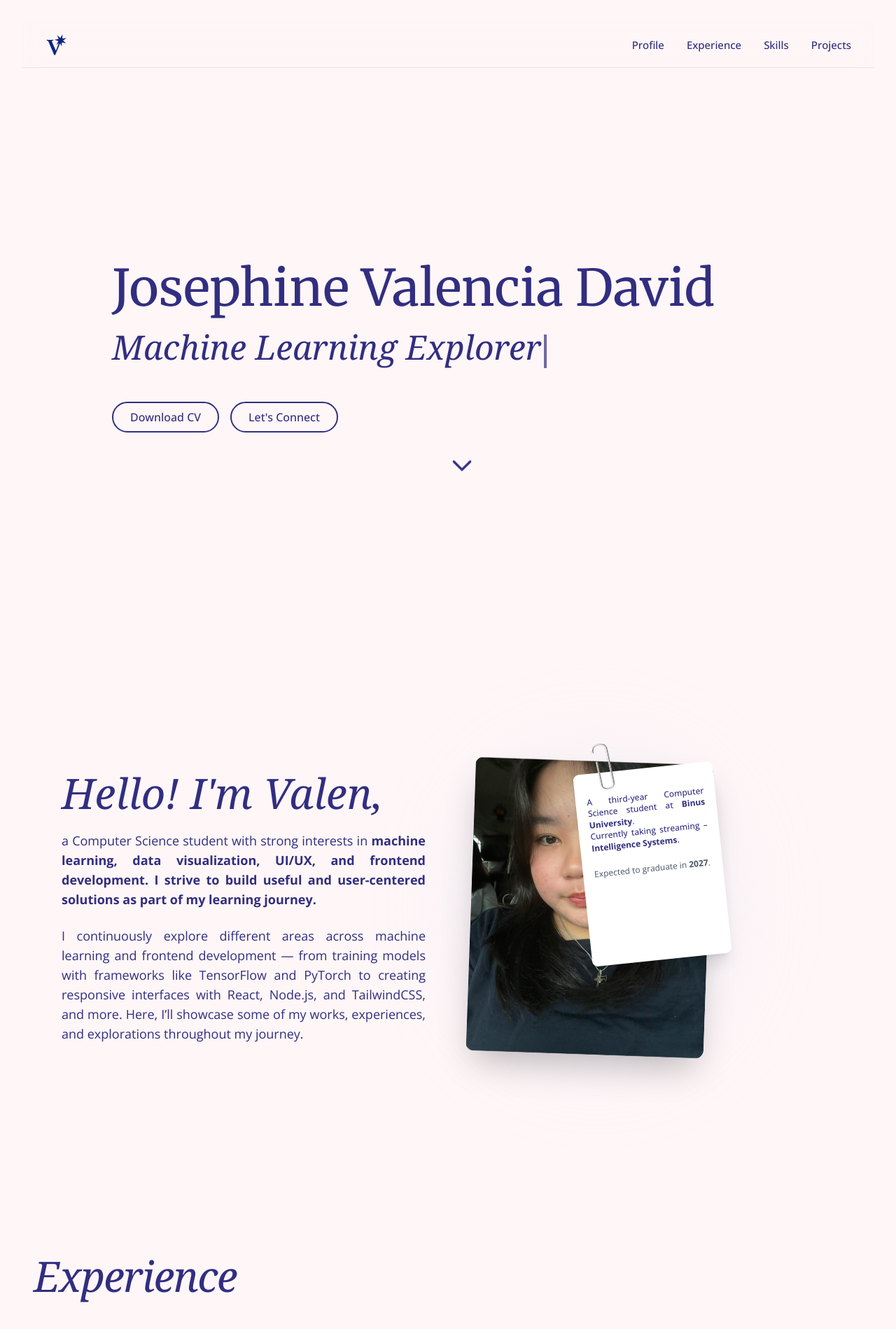
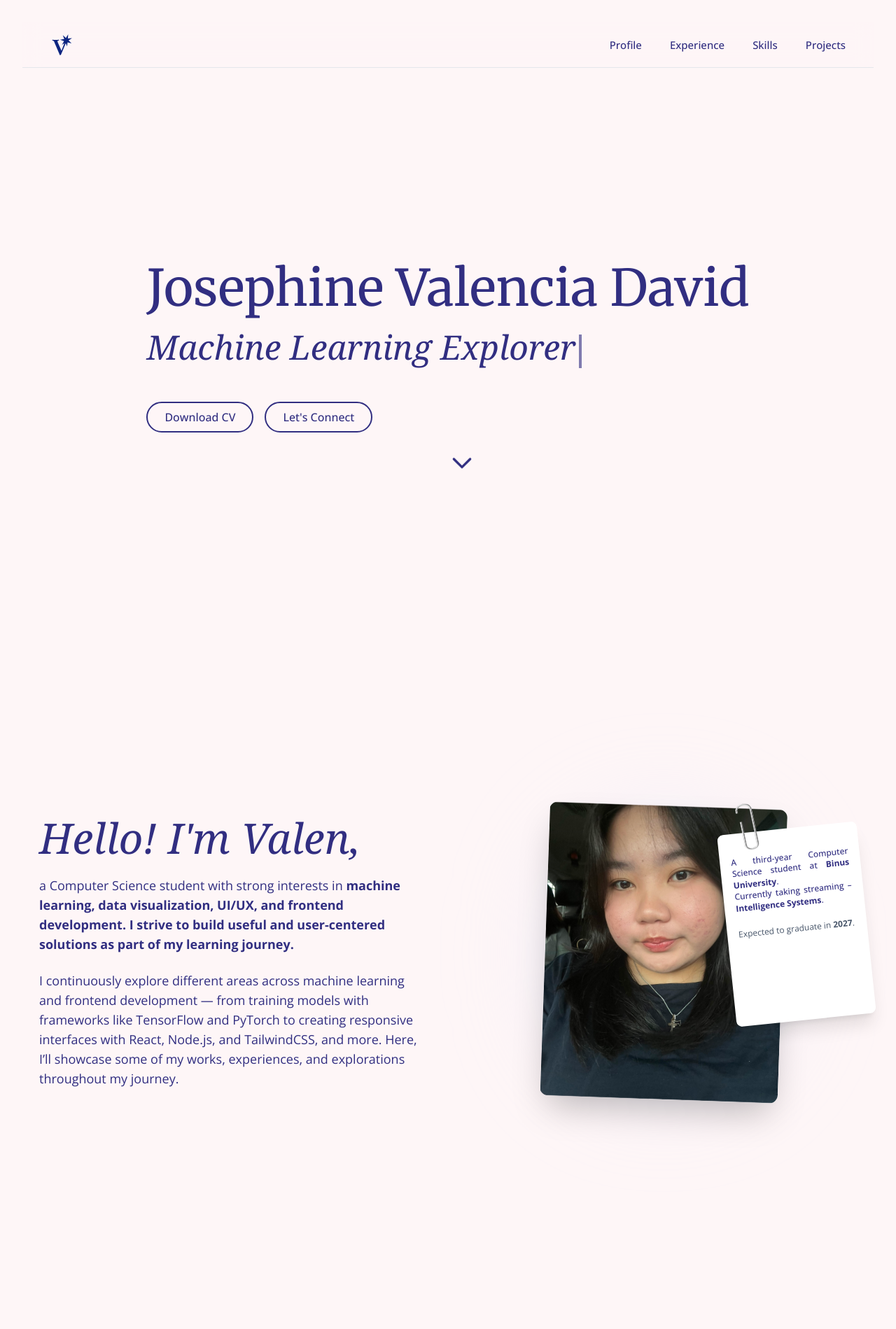
Before and after one commit to lenmonade/VPortfolio, a React (Vite) app: page / in a window 1280 px wide. Shown: the top 1899 px of the page at 70% size. Built offline with nearby package versions, Linux system fonts and the light colour scheme; grey boxes are pictures that could not be loaded.

Commit message:
fix footer

```diff
--- a/src/App.jsx
+++ b/src/App.jsx
@@ -9,31 +9,41 @@ import Skills from './components/Skills'
 import Projects from './components/Projects'
 import Footer from './components/Footer'
 
-
 function App() {
   const [count, setCount] = useState(0)
 
   return (
     <>
-    <main>
+      <main className="flex flex-col items-center w-full">
+        {/* Navbar */}
         <Navbar />
-      <section className=" flex items-left left">
-        <div className="flex items-start gap-8">
+
+        {/* Hero Section */}
+        <section className="flex justify-center items-center min-h-screen w-full">
           <Hero />
-        </div>
         </section>
-      <section className=" flex items-center justify-center">
+
+        {/* Profile Section */}
+        <section className="flex justify-center items-center w-full py-16">
           <Profile />
         </section>
-      <section className=" flex items-center justify-center">
+
+        {/* Experience Section */}
+        <section className="flex justify-center items-center w-full py-16">
           <Experience />
         </section>
-      <section className=" flex items-center justify-center">
+
+        {/* Skills Section */}
+        <section className="flex justify-center items-center w-full py-16">
           <Skills />
         </section>
-      <section className=" flex items-center justify-center">
+
+        {/* Projects Section */}
+        <section className="flex justify-center items-center w-full py-16">
           <Projects />
         </section>
+
+        {/* Footer */}
         <Footer />
       </main>
     </>
--- a/src/components/Footer.jsx
+++ b/src/components/Footer.jsx
@@ -1,37 +1,39 @@
-import React from "react"
+import React from "react";
 
 export default function Footer() {
   return (
-    <footer id="contact" className="mt-16 border-t border-gray-200">
-      <div className="mx-auto max-w-6xl px-4 py-8
-        flex flex-col sm:flex-row
-        items-center justify-between
-        space-y-4 sm:space-y-0
-        text-gray-600"
+    <footer
+      id="contact"
+      className="w-full bg-[#FEF6F7] border-t border-gray-200 mt-16 py-6"
+    >
+      <div
+        className="w-full max-w-7xl mx-auto px-6
+                   flex flex-col sm:flex-row items-center justify-between
+                   gap-3 text-gray-600 text-sm"
       >
-        {/* FIX: Terapkan warna teks dasar (text-gray-600) pada div luar */}
-        <p className="text-sm order-2 sm:order-1 text-center sm:text-left">
-          © 2025 Valencia David. All rights reserved.
+        {/* Left: Copyright */}
+        <p className="text-center sm:text-left">
+          © 2025 <span className="font-medium text-gray-800">Valencia David</span>. All rights reserved.
         </p>
-        <div className="flex items-center gap-3 order-1 sm:order-2">
+
+        {/* Right: Links */}
+        <div className="flex items-center gap-4">
           <a
             href="https://www.linkedin.com/in/josephine-valencia-david/"
             target="_blank"
             rel="noopener noreferrer"
-            // FIX: Ganti text-gray-600 default (dari parent) dengan text-indigo-900
-            className="underline underline-offset-4 text-sm transition-colors duration-200 text-indigo-900 hover:text-indigo-800"
+            className="underline underline-offset-4 text-indigo-900 hover:text-indigo-700 transition-colors duration-200"
           >
             LinkedIn
           </a>
           <a
             href="mailto:josephinevalenciad@gmail.com"
-            // FIX: Ganti text-gray-600 default (dari parent) dengan text-indigo-900
-            className="underline underline-offset-4 text-sm transition-colors duration-200 text-indigo-900 hover:text-indigo-800"
+            className="underline underline-offset-4 text-indigo-900 hover:text-indigo-700 transition-colors duration-200"
           >
             Email
           </a>
         </div>
       </div>
     </footer>
-  )
+  );
 }
--- a/src/components/Navbar.jsx
+++ b/src/components/Navbar.jsx
@@ -1,4 +1,4 @@
-import React, { useState } from "react"; // 1. Import useState
+import React, { useState } from "react";
 import { motion } from "framer-motion";
 
 const navItems = [
@@ -6,27 +6,22 @@ const navItems = [
   { href: "#experience", label: "Experience" },
   { href: "#skills", label: "Skills" },
   { href: "#projects", label: "Projects" },
-  // { href: "#contact", label: "Contact" },
 ];
 
-// Hamburger Icon
 const MenuIcon = (
-  <svg className="w-6 h-6" fill="none" stroke="currentColor" viewBox="0 0 24 24" xmlns="http://www.w3.org/2000/svg">
+  <svg className="w-6 h-6" fill="none" stroke="currentColor" viewBox="0 0 24 24">
     <path strokeLinecap="round" strokeLinejoin="round" strokeWidth={2} d="M4 6h16M4 12h16M4 18h16" />
   </svg>
 );
 
-// Close Icon (X)
 const CloseIcon = (
-  <svg className="w-6 h-6" fill="none" stroke="currentColor" viewBox="0 0 24 24" xmlns="http://www.w3.org/2000/svg">
+  <svg className="w-6 h-6" fill="none" stroke="currentColor" viewBox="0 0 24 24">
     <path strokeLinecap="round" strokeLinejoin="round" strokeWidth={2} d="M6 18L18 6M6 6l12 12" />
   </svg>
 );
 
-
 function Navbar() {
-  const [isMenuOpen, setIsMenuOpen] = useState(false); // 2. State for mobile menu
-
+  const [isMenuOpen, setIsMenuOpen] = useState(false);
   const toggleMenu = () => setIsMenuOpen(!isMenuOpen);
 
   return (
@@ -34,66 +29,55 @@ function Navbar() {
       initial={{ y: -80, opacity: 0 }}
       animate={{ y: 0, opacity: 1 }}
       transition={{ duration: 0.6, ease: "easeOut" }}
-      className="sticky top-0 z-30 bg-[#FEF6F7]/90 backdrop-blur-md border-b border-gray-200"
+      className="sticky top-0 z-40 bg-[#FEF6F7]/90 backdrop-blur-md border-b border-gray-200 w-full"
     >
-
-      {/* Container for content - Ensures correct padding on mobile/desktop */}
-      <div className="max-w-7xl mx-auto px-4 sm:px-6 lg:px-8">
-        <div className="w-full flex items-center justify-between py-3 md:py-4">
-          {/* PERBAIKAN: Mengurangi py-4 menjadi py-3 di mobile/default untuk menghemat ruang vertikal */}
+      {/* Full width container */}
+      <div className="w-full flex items-center justify-between h-16 px-6 sm:px-10">
 
         {/* Logo */}
-          <div className="flex items-center gap-2">
-            <img
-              src="/logo.svg"
-              alt="Logo"
-              className="w-8 h-8 object-contain"
-            />
-          </div>
+        <a href="#" className="flex items-center gap-2">
+          <img src="/logo.svg" alt="Logo" className="w-8 h-8 object-contain" />
+        </a>
 
-          {/* Desktop Nav Items (Visible on md and larger) */}
-          <nav className="hidden md:flex items-center gap-8 text-[15px] font-medium">
+        {/* Desktop Menu */}
+        <nav className="hidden md:flex items-center gap-10 text-[15px] font-medium">
           {navItems.map((it) => (
             <a
               key={it.href}
               href={it.href}
-                className="relative text-indigo-900 hover:text-indigo-600 transition-colors duration-300"
+              className="text-indigo-900 hover:text-indigo-600 transition-colors duration-300"
             >
               {it.label}
             </a>
           ))}
         </nav>
 
-          {/* Mobile Menu Button (Visible on small screens) */}
+        {/* Mobile Menu Toggle */}
         <button
           onClick={toggleMenu}
           className="md:hidden text-indigo-900 focus:outline-none"
           aria-expanded={isMenuOpen}
-            aria-label="Toggle menu"
         >
           {isMenuOpen ? CloseIcon : MenuIcon}
         </button>
-
-        </div>
       </div>
 
-      {/* Mobile Menu Drawer (Conditionally rendered) */}
+      {/* Mobile Dropdown */}
       {isMenuOpen && (
         <motion.div
           initial={{ opacity: 0, height: 0 }}
           animate={{ opacity: 1, height: "auto" }}
           exit={{ opacity: 0, height: 0 }}
           transition={{ duration: 0.3 }}
-          // PERBAIKAN: Menambahkan h-screen dan overflow-y-auto untuk mengatasi mode landscape
-          className="md:hidden bg-[#FEF6F7] border-t border-gray-200 h-screen overflow-y-auto absolute w-full top-[50px] sm:top-[60px]"
+          className="md:hidden bg-[#FEF6F7] border-t border-gray-200 fixed w-full top-16 h-[calc(100vh-4rem)] overflow-y-auto"
         >
-          <nav className="flex flex-col space-y-2 px-4 pb-4 pt-2">
+          <nav className="flex flex-col space-y-1 px-4 pb-4 pt-2">
             {navItems.map((it) => (
               <a
                 key={it.href}
                 href={it.href}
-                onClick={toggleMenu} // Close menu when an item is clicked
-                className="block py-2 px-3 text-base font-medium text-indigo-900 hover:bg-indigo-50 hover:text-indigo-600 rounded-md transition-colors duration-200"
+                onClick={toggleMenu}
+                className="block py-3 px-3 text-lg font-semibold text-indigo-900 hover:bg-indigo-100/50 hover:text-indigo-700 rounded-lg transition-colors duration-200"
               >
                 {it.label}
               </a>
@@ -101,7 +85,6 @@ function Navbar() {
           </nav>
         </motion.div>
       )}
-
     </motion.header>
   );
 }
--- a/src/components/Profile.jsx
+++ b/src/components/Profile.jsx
@@ -4,19 +4,26 @@ function Profile() {
   return (
     <section
       id="profile"
-      // FIX: Menggunakan pt-24 (untuk kompensasi navbar) dan min-h-screen (untuk layar penuh)
-      className="mx-auto max-w-6xl px-6 pt-24 pb-12 md:py-20 min-h-screen flex items-center"
+      // Using pt-24 (for navbar compensation) and min-h-screen for full-screen height
+      // Increased max-width for better alignment on large screens
+      className="mx-auto max-w-7xl px-6 pt-24 pb-12 md:py-20 min-h-screen flex items-center"
     >
+      {/* Container for the two main columns */}
       <div className="flex flex-col md:flex-row items-center justify-between gap-10 md:gap-16 w-full">
-        {/* Left: Text */}
-        <div className="md:w-1/2 space-y-4 md:space-y-6 text-center md:text-justify">
-          <h1 className="font-serif italic text-5xl sm:text-6xl text-indigo-900">Hello! I'm Valen,</h1>
-          <p className="text-base sm:text-lg leading-relaxed  text-indigo-900">
+
+        {/* Left: Text - Remains mostly the same, good responsiveness */}
+        <div className="md:w-1/2 space-y-4 md:space-y-6 text-center md:text-left"> {/* Changed md:text-justify to md:text-left for better readability */}
+          <h1 className="font-serif italic text-5xl sm:text-6xl text-indigo-900">
+            Hello! I'm Valen,
+          </h1>
+          <p className="text-base sm:text-lg leading-relaxed text-indigo-900">
             a Computer Science student with strong interests in{" "}
             <span className="font-semibold text-indigo-900">
               machine learning, data visualization, UI/UX, and frontend development.
             </span>{" "}
-            <span className="font-semibold">I strive to build useful and user-centered solutions as part of my learning journey.</span>{" "}
+            <span className="font-semibold">
+              I strive to build useful and user-centered solutions as part of my learning journey.
+            </span>{" "}
           </p>
           <p className="text-base sm:text-lg leading-relaxed text-indigo-900">
             I continuously explore different areas across machine learning and frontend development — from training
@@ -26,11 +33,16 @@ function Profile() {
           </p>
         </div>
 
-        {/* Right: Portrait + Note */}
-        <div className="md:w-1/2 relative flex justify-center md:justify-start items-center w-full mt-8 md:mt-0">
+        {/* --- */}
 
-          {/* Photo wrapper for tilt + shadow */}
-          <div className="relative">
+        {/* Right: Portrait + Note - Focused on centered mobile layout */}
+        <div className="md:w-1/2 relative flex justify-center w-full mt-8 md:mt-0">
+
+          {/* Photo wrapper for tilt + shadow + relative positioning for the Note Card */}
+          {/* Added an extra div to control the max width on mobile so the note card is always visible */}
+          <div className="relative max-w-sm">
+
+            {/* Profile Photo */}
             <img
               src="/FOTOValen.png"
               alt="Valen"
@@ -38,10 +50,13 @@ function Profile() {
             />
 
             {/* Note Card */}
+            {/* FIX: Adjusted positioning. On mobile (default), it's relatively close to the image. */}
+            {/* On medium/desktop (md:), it moves further to the right using negative margins/absolute position. */}
             <div
-              className="absolute bg-white p-4 w-[160px] h-[220px] sm:w-[200px] sm:h-[275px] rounded-lg shadow-xl -rotate-6 z-20 transition-transform duration-500 hover:-rotate-12"
-
-              style={{ top: '10px', right: '-20px' }}
+              className="absolute bg-white p-4 w-[160px] h-[220px] sm:w-[200px] sm:h-[275px] rounded-lg shadow-xl -rotate-6 z-20
+                         transition-transform duration-500 hover:-rotate-12
+                         -top-4 right-[-10px] sm:right-[-20px]
+                         md:top-8 md:right-[-100px] lg:right-[-120px]" // Adjusted desktop position
             >
               <img
                 src="/clip.png"
@@ -51,27 +66,25 @@ function Profile() {
               <div className="space-y-1">
                 <p className="text-xs leading-snug text-indigo-900 font-medium italic text-justify">
                   <br />
-                  A third-year Computer Science student at <span className="font-semibold">Binus University</span>.<br/>
-                  Currently taking streaming – <span className="font-semibold">Intelligence Systems</span>.
+                  A third-year Computer Science student at{" "}
+                  <span className="font-semibold">Binus University</span>.<br />
+                  Currently taking streaming –{" "}
+                  <span className="font-semibold">Intelligence Systems</span>.
                   <br />
                   <br />
                 </p>
-                <p className="text-2xs sm:text-xs text-slate-600 mt-1 text-justify">Expected to graduate in <span className="font-semibold">2027</span>.</p>
+                <p className="text-2xs sm:text-xs text-slate-600 mt-1 text-justify">
+                  Expected to graduate in <span className="font-semibold">2027</span>.
+                </p>
               </div>
             </div>
+
           </div>
 
           {/* Soft background glow behind image */}
           <div className="absolute w-[280px] h-[350px] md:w-[360px] md:h-[420px] bg-indigo-100/30 rounded-full blur-3xl -z-10"></div>
 
-          <style jsx>{`
-            @media (min-width: 768px) {
-              .md\\:justify-start > .relative > div:nth-child(2) {
-                top: 20px !important;
-                right: -120px !important;
-              }
-            }
-          `}</style>
+          {/* Removed the custom <style jsx> block as the positioning is now handled by Tailwind classes */}
         </div>
       </div>
     </section>
--- a/src/components/Projects.jsx
+++ b/src/components/Projects.jsx
@@ -66,9 +66,8 @@ function Projects() {
   const [activeIndex, setActiveIndex] = useState(0);
 
   // Class names for card widths
-  // ADJUSTED: Mengubah w-[80vw] menjadi w-[90vw] untuk membuat card sedikit lebih besar di mobile,
-  // memberikan kesan lebih 'penuh'.
-  const CARD_WIDTH_CLASSES = 'w-[90vw] sm:w-[50vw] md:w-[350px] lg:w-[400px]';
+  // FIX 1: Mengubah sm:w-[50vw] menjadi sm:w-[48vw] untuk menghindari konflik scroll-snap
+  const CARD_WIDTH_CLASSES = 'w-[90vw] sm:w-[48vw] md:w-[350px] lg:w-[400px]';
 
   // --- Fungsi yang Disempurnakan untuk Scroll ke Kartu Tertentu ---
   const scrollToCard = (index) => {
@@ -270,8 +269,9 @@ function Projects() {
               // PADDING INTERNAL KARTU: Meningkatkan padding internal dari p-4 sm:p-6 menjadi p-6 sm:p-8
               className={`flex-shrink-0 ${CARD_WIDTH_CLASSES} border p-6 sm:p-8 bg-white dark:bg-[#17266A] rounded-2xl shadow-lg hover:shadow-xl snap-center cursor-pointer active:cursor-grabbing
 
-                ${index === 0 ? 'scroll-ml-[calc(50vw-45vw-24px)] sm:scroll-ml-[calc(50vw-25vw-24px)] md:scroll-ml-[calc(50vw-175px-24px)] lg:scroll-ml-[calc(50vw-200px-24px)]' : ''}
-                ${index === projects.length - 1 ? 'scroll-mr-[calc(50vw-45vw-24px)] sm:scroll-mr-[calc(50vw-25vw-24px)] md:scroll-mr-[calc(50vw-175px-24px)] lg:scroll-mr-[calc(50vw-200px-24px)]' : ''}
+                // FIX 2: Menyesuaikan scroll-ml/scroll-mr untuk sm:w-[48vw] (24vw center)
+                ${index === 0 ? 'scroll-ml-[calc(50vw-45vw-24px)] sm:scroll-ml-[calc(50vw-24vw-24px)] md:scroll-ml-[calc(50vw-175px-24px)] lg:scroll-ml-[calc(50vw-200px-24px)]' : ''}
+                ${index === projects.length - 1 ? 'scroll-mr-[calc(50vw-45vw-24px)] sm:scroll-mr-[calc(50vw-24vw-24px)] md:scroll-mr-[calc(50vw-175px-24px)] lg:scroll-mr-[calc(50vw-200px-24px)]' : ''}
               `}
               style={getCardStyles(index)} // Apply dynamic styles
               onClick={(e) => handleCardClick(e, index)} // Click handler
```
Lines whose indentation alone changed are shown as unchanged.
